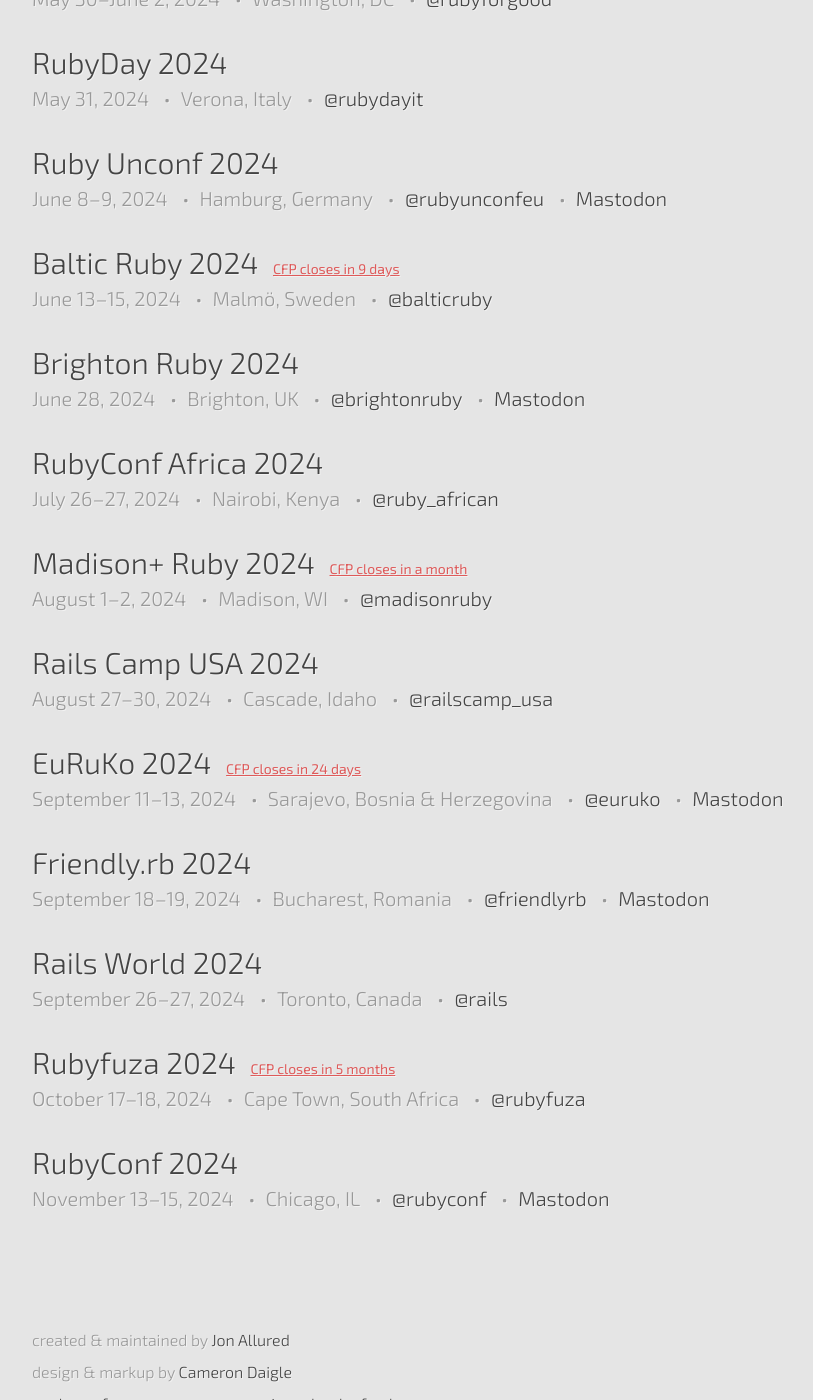
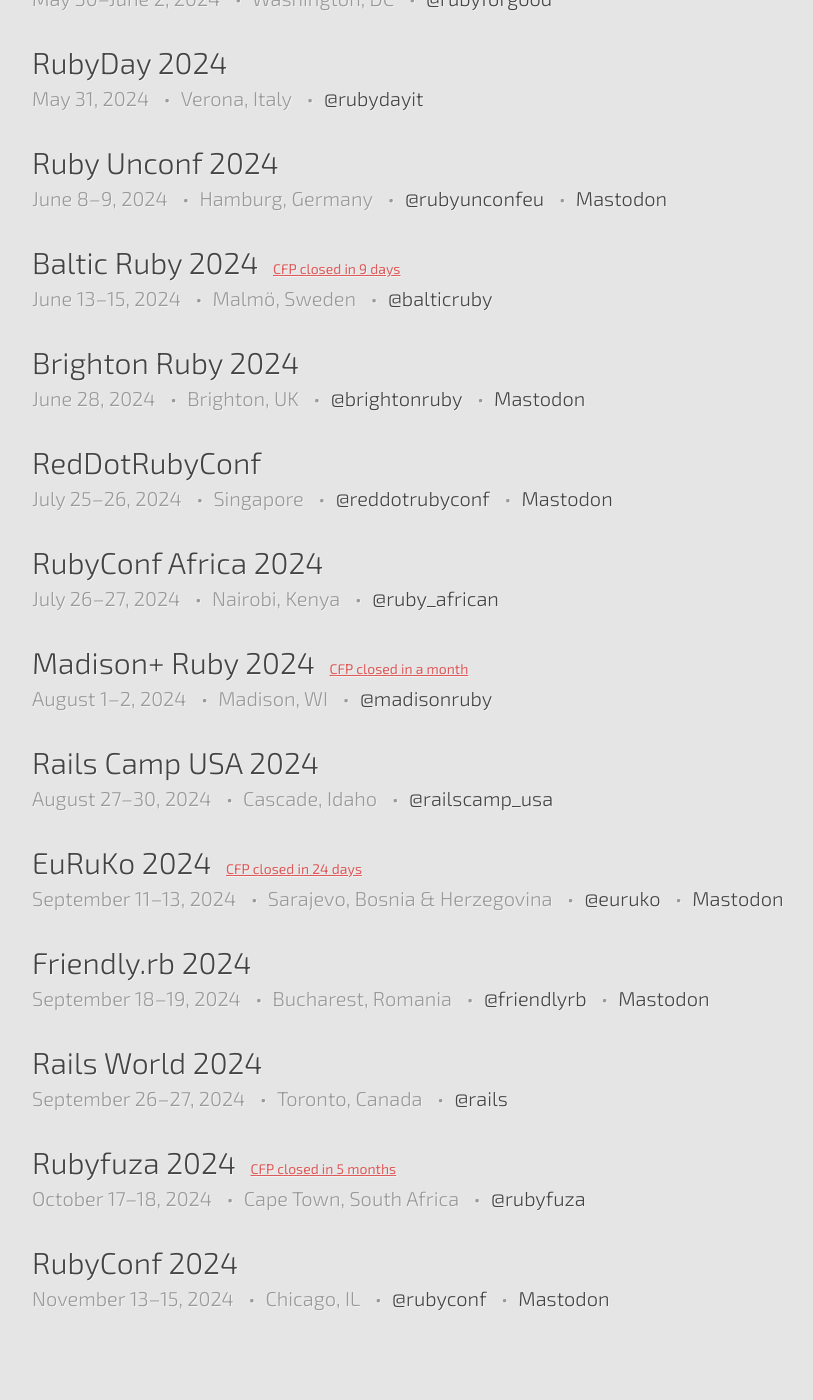
Before and after one commit to ruby-conferences/ruby-conferences.github.io, a Jekyll site: the page built from index.html, in a window 1280 px wide and 1400 px high, scrolled down 1518 px. Shown: the whole window, without its empty margins (208-1021 px from the left). Built offline with Jekyll 4.4.1, drawn with Linux system fonts in a browser that asks for light colours.

Commit message:
Add RedDotRubyConf

```diff
--- a/_data/conferences.yml
+++ b/_data/conferences.yml
@@ -2363,7 +2363,7 @@
   end_date: 2023-10-07
   url: https://rubyconfth.com/
   twitter: rubyconfth
-  cfp_phrase: CFP closes
+  cfp_phrase: CFP closed
   cfp_date: 2023-06-04
   reg_phrase: Buy tickets!
   mastodon: https://ruby.social/@rubyconfth
@@ -2466,7 +2466,7 @@
   url: https://2024.wrocloverb.com
   twitter: wrocloverb
   mastodon: https://ruby.social/@wrocloverb/
-  cfp_phrase: CFP closes
+  cfp_phrase: CFP closed
   cfp_date: 2024-01-31
   cfp_link: https://forms.gle/bgTVhWZzjRV74F1x7
 
@@ -2476,7 +2476,7 @@
   end_date: 2024-04-27
   url: https://balkanruby.com
   twitter: balkanruby
-  cfp_phrase: CFP closes
+  cfp_phrase: CFP closed
   cfp_date: 2024-02-02
   cfp_link: https://forms.gle/NJY9PJWpud39ZQAr8
 
@@ -2487,7 +2487,7 @@
   url: https://www.railsconf.com
   twitter: railsconf
   mastodon: https://ruby.social/@railsconf
-  cfp_phrase: CFP closes
+  cfp_phrase: CFP closed
   cfp_date: 2024-02-13
   cfp_link: https://sessionize.com/railsconf2024
 
@@ -2498,7 +2498,7 @@
   url: https://rubykaigi.org/2024
   twitter: rubykaigi
   mastodon: https://ruby.social/@rubykaigi
-  cfp_phrase: CFP closes
+  cfp_phrase: CFP closed
   cfp_date: 2024-01-31
   cfp_link: https://cfp.rubykaigi.org/events/2024
 
@@ -2509,7 +2509,7 @@
   url: https://helvetic-ruby.ch
   twitter: helvetic_ruby
   mastodon: https://ruby.social/@helvetic_ruby
-  cfp_phrase: CFP closes
+  cfp_phrase: CFP closed
   cfp_date: 2024-02-25
   cfp_link: https://helvetic-ruby.ch/call-for-speakers
 
@@ -2520,7 +2520,7 @@
   url: https://blueridgeruby.com
   twitter: blueridgeruby
   mastodon: https://ruby.social/@blueridgeruby
-  cfp_phrase: CFP closes
+  cfp_phrase: CFP closed
   cfp_date: 2024-03-01
   cfp_link: https://blueridgeruby.com/cfp
 
@@ -2537,7 +2537,7 @@
   end_date: 2024-05-31
   url: https://2024.rubyday.it
   twitter: rubydayit
-  cfp_phrase: CFP closes
+  cfp_phrase: CFP closed
   cfp_date: 2024-01-31
   cfp_link: https://2024.rubyday.it/welcome/cfp.html
 
@@ -2547,7 +2547,7 @@
   end_date: 2024-06-15
   url: https://balticruby.org
   twitter: balticruby
-  cfp_phrase: CFP closes
+  cfp_phrase: CFP closed
   cfp_date: 2024-03-31
   cfp_link: https://www.papercall.io/balticruby
 
@@ -2566,9 +2566,20 @@
   url: https://brightonruby.com
   twitter: brightonruby
   mastodon: https://ruby.social/@brightonruby
-  cfp_phrase: CFP closes
+  cfp_phrase: CFP closed
   cfp_date: 2024-02-29
   cfp_link: https://forms.reform.app/goodscary/brighton-ruby-2024-cfp/gci0d6
+
+- name: RedDotRubyConf
+  location: Singapore
+  start_date: 2024-07-25
+  end_date: 2024-07-26
+  url: https://reddotrubyconf.com
+  twitter: reddotrubyconf
+  mastodon: https://ruby.social/@reddotrubyconf
+  cfp_phrase: CFP open
+  cfp_date: 2024-03-22
+  cfp_link: https://reddotrubyconf.com/papers/new
 
 - name: RubyConf Africa 2024
   location: Nairobi, Kenya
@@ -2583,7 +2594,7 @@
   end_date: 2024-08-02
   url: https://madisonruby.com
   twitter: madisonruby
-  cfp_phrase: CFP closes
+  cfp_phrase: CFP closed
   cfp_date: 2024-04-30
   cfp_link: https://cfp.madisonruby.com/events/2024/
 
@@ -2601,7 +2612,7 @@
   url: https://2024.euruko.org
   twitter: euruko
   mastodon: https://ruby.social/@Euruko
-  cfp_phrase: CFP closes
+  cfp_phrase: CFP closed
   cfp_date: 2024-04-15
   cfp_link: https://www.papercall.io/euruko2024
 
@@ -2619,7 +2630,7 @@
   end_date: 2024-09-27
   url: https://rubyonrails.org/world/2024
   twitter: rails
-  cfp_phrase: CFP closes
+  cfp_phrase: CFP closed
   cfp_date: 2024-03-21
   cfp_link: https://sessionize.com/rails-world/
 
@@ -2629,7 +2640,7 @@
   end_date: 2024-10-18
   url: https://www.rubyfuza.org
   twitter: rubyfuza
-  cfp_phrase: CFP closes
+  cfp_phrase: CFP closed
   cfp_date: 2024-08-10
   cfp_link: https://www.papercall.io/rubyfuza-2024
 
```
